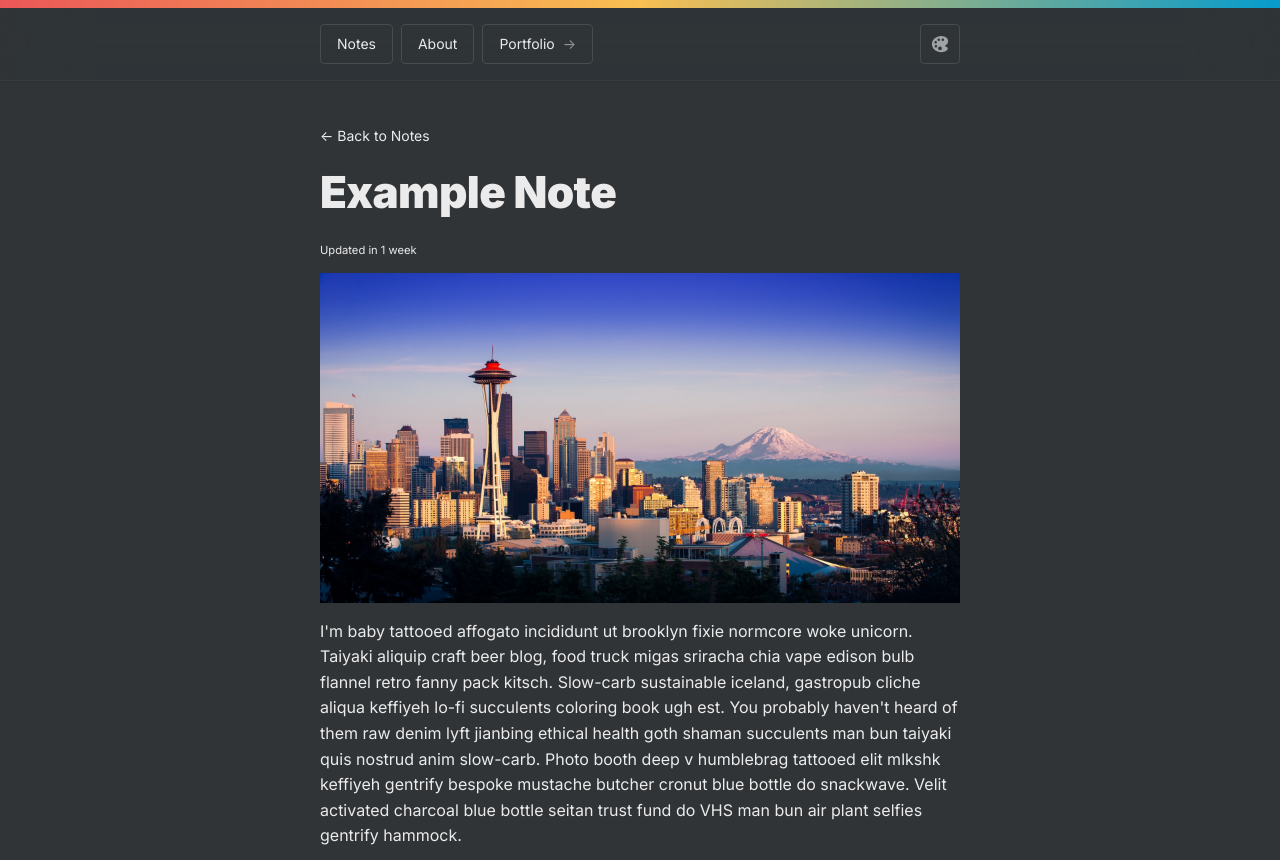
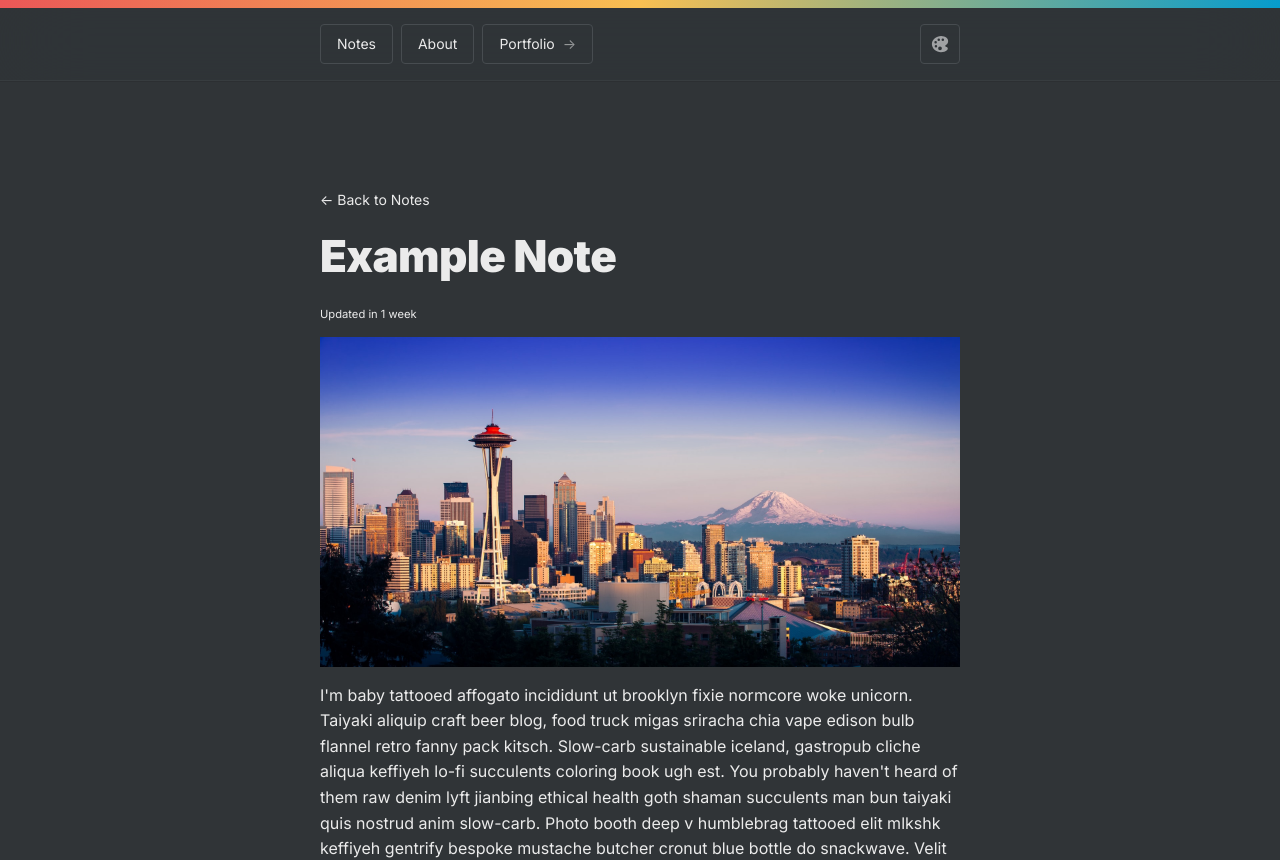
Before and after one commit to ryan-parag/ryanparag.com, a Next.js app: page /post/demo-post-1 in a window 1280 px wide. Shown: the top 860 px of the page. Built offline with nearby package versions, Linux system fonts and the light colour scheme.

Commit message:
increase top bosy padding

```diff
--- a/components/Layout/index.js
+++ b/components/Layout/index.js
@@ -15,7 +15,7 @@ const LayoutContainer = styled.div`
 `
 
 const Main = styled.main`
-  padding: ${designTokens.space[9]} ${designTokens.space[3]} ${designTokens.space[6]};
+  padding: calc(${designTokens.space[9]} + ${designTokens.space[7]}) ${designTokens.space[3]} ${designTokens.space[6]};
 `
 
 export default function Layout({ children, pageTitle, description, ...props }) {
@@ -31,7 +31,7 @@ export default function Layout({ children, pageTitle, description, ...props }) {
       const localTheme = localStorage.getItem('theme');
       return localTheme === null || localTheme
     }
-    return 'light'
+    return 'Default Light'
   })
 
   useEffect(() => {
```
